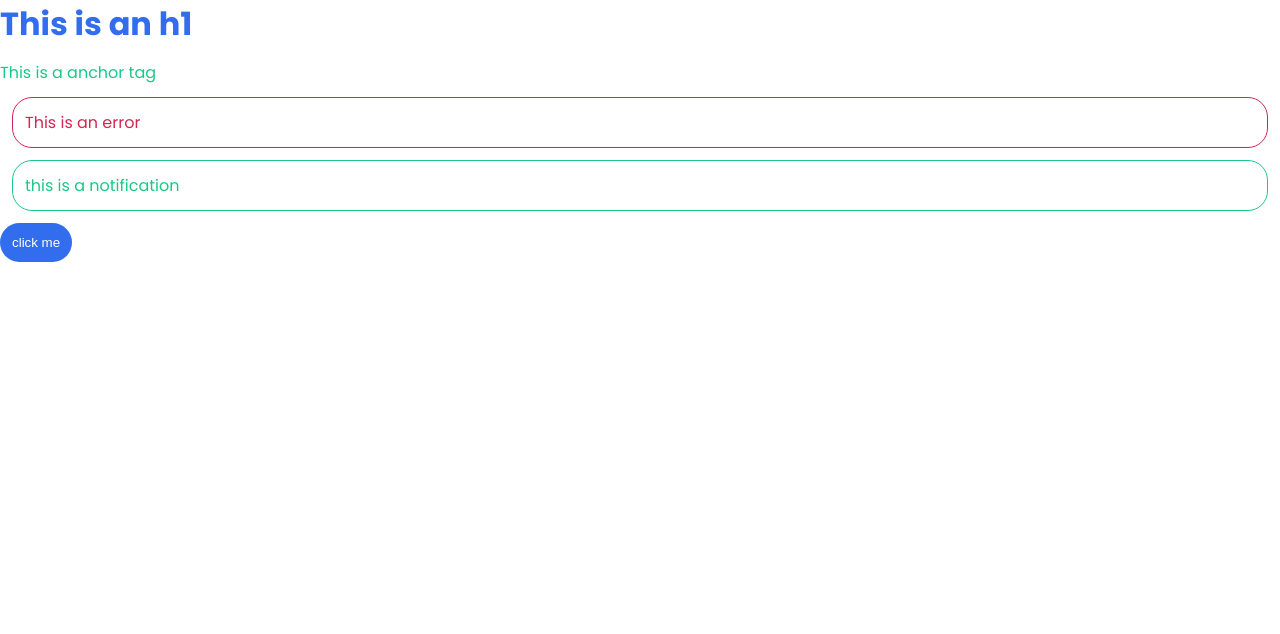
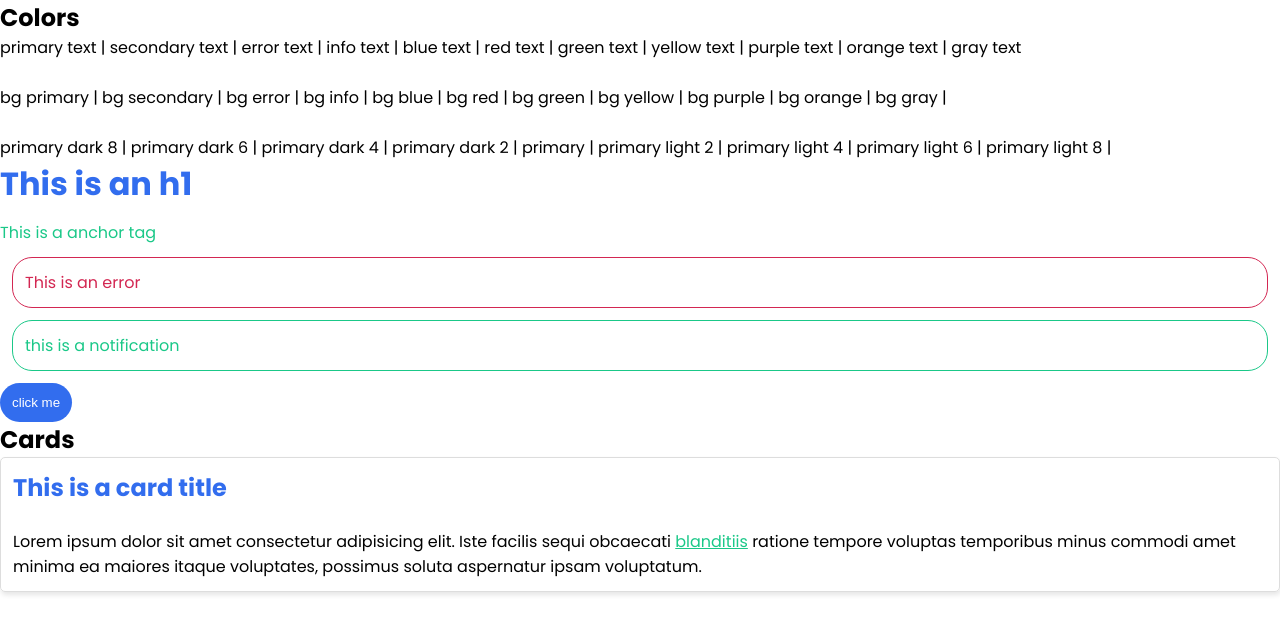
Before and after one commit to txm-minh21/SASS-tutorial, a website: page index.html in a window 1280 px wide. Drawn offline with Linux system fonts and the light colour scheme.

Commit message:
create: Loops

```diff
--- a/index.html
+++ b/index.html
@@ -7,10 +7,65 @@
     <link rel="stylesheet" href="/css/index.css" />
 </head>
 <body>
+    <!-- colors -->
+    <h2>Colors</h2>
+    <span class="text-primary">primary text</span> |
+    <span class="text-secondary">secondary text</span> |
+    <span class="text-error">error text</span> |
+    <span class="text-info">info text</span> |
+    <span class="text-blue">blue text</span> |
+    <span class="text-red">red text</span> |
+    <span class="text-green">green text</span> |
+    <span class="text-yellow">yellow text</span> |
+    <span class="text-purple">purple text</span> |
+    <span class="text-orange">orange text</span> |
+    <span class="text-gray">gray text</span>
+
+    <br><br>
+
+    <span class="bg-primary text-white">bg primary</span> |
+    <span class="bg-secondary text-white">bg secondary</span> |
+    <span class="bg-error text-white">bg error</span> |
+    <span class="bg-info text-white">bg info</span> |
+    <span class="bg-blue text-white">bg blue</span> |
+    <span class="bg-red text-white">bg red</span> |
+    <span class="bg-green text-white">bg green</span> |
+    <span class="bg-yellow text-white">bg yellow</span> |
+    <span class="bg-purple text-white">bg purple</span> |
+    <span class="bg-orange text-white">bg orange</span> |
+    <span class="bg-gray text-white">bg gray</span> |
+
+    <br><br>
+
+    <span class="bg-primary-dark-8 text-white">primary dark 8</span> |
+    <span class="bg-primary-dark-6 text-white">primary dark 6</span> |
+    <span class="bg-primary-dark-4 text-white">primary dark 4</span> |
+    <span class="bg-primary-dark-2 text-white">primary dark 2</span> |
+    <span class="bg-primary text-white">primary</span> |
+    <span class="bg-primary-light-2 text-white">primary light 2</span> |
+    <span class="bg-primary-light-4 text-white">primary light 4</span> |
+    <span class="bg-primary-light-6 text-white">primary light 6</span> |
+    <span class="bg-primary-light-8 text-white">primary light 8</span> |
+
+    <!-- font sizes -->
+
+    <!-- buttons -->
     <h1>This is an h1</h1>
     <a href="#">This is a anchor tag</a>
     <p class="error">This is an error</p>
     <p class="notification">this is a notification</p>
     <button>click me</button>
+
+    <!-- cards -->
+    <h2>Cards</h2>
+    <div class="card">
+       <h1 class="card-title">This is a card title</h1>
+       <p class="card-body">Lorem ipsum dolor sit amet consectetur adipisicing elit. Iste facilis sequi obcaecati <a href="#">blanditiis</a> ratione tempore voluptas temporibus minus commodi amet minima ea maiores itaque voluptates, possimus soluta aspernatur ipsam voluptatum.</p>
+    </div>
+
+    <!-- grid system -->
+
+    <!-- utilities -->
+
 </body>
 </html>
```
